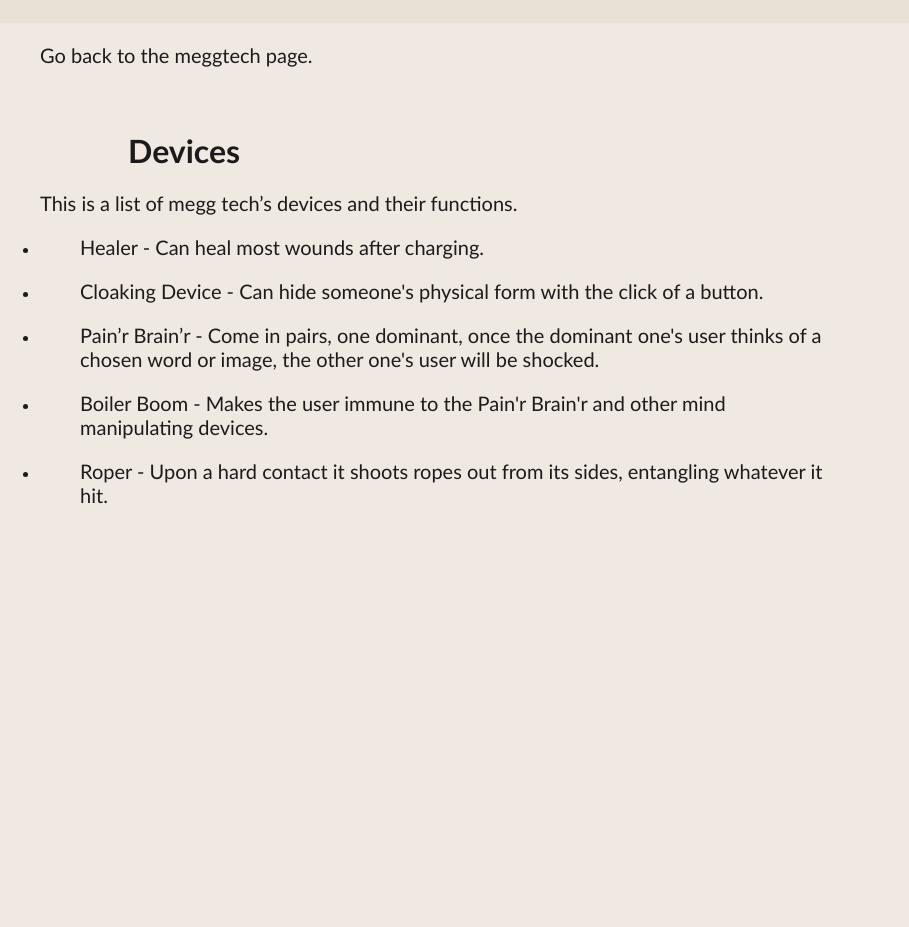
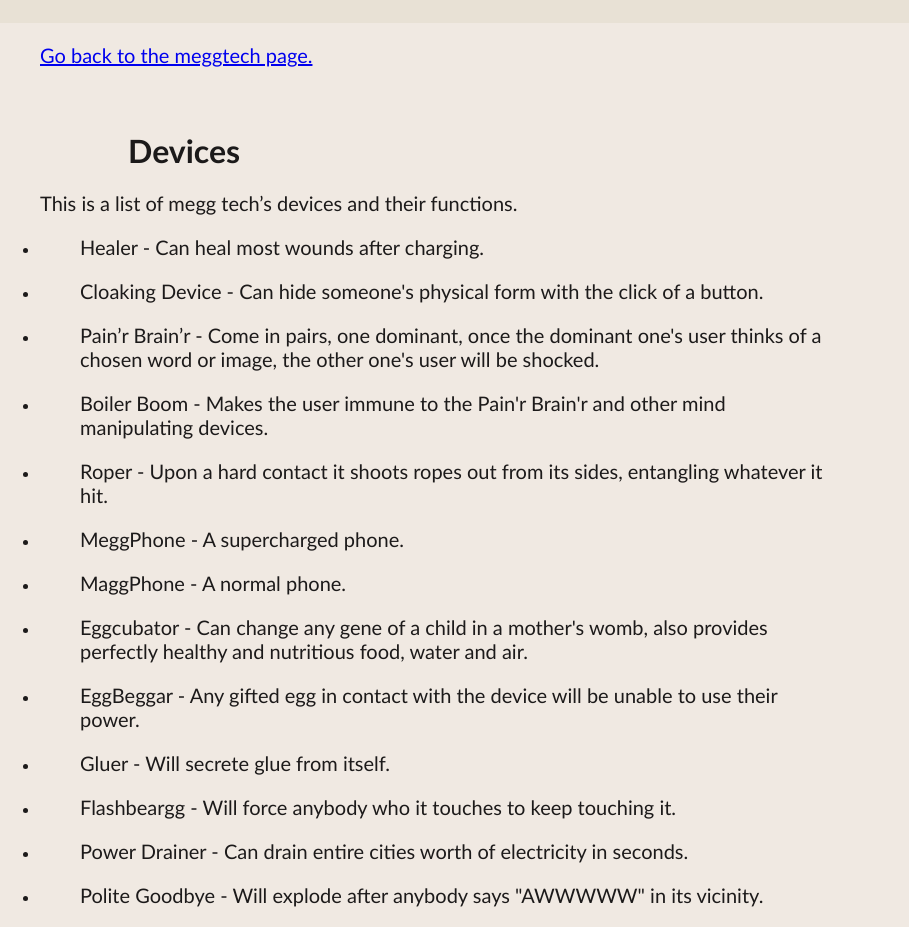
Before and after one commit to Person552/EggDiscord, a plain HTML site: page meggtech/devices.html in a window 1280 px wide. Shown: the part 105-1032 px from the top of the page, 0-909 px from the left. Before the commit the page ends 800 px from the top, so only its background shows below. Drawn offline with Linux system fonts and the light colour scheme.

Commit message:
Update devices.html

```diff
--- a/meggtech/devices.html
+++ b/meggtech/devices.html
@@ -12,7 +12,7 @@
 	<div id="jsHeading"></div>
 
 	<div class="questions">
-		<p><a>Go back to the meggtech page.</a></p>
+		<p><a href="https://person552.github.io/EggDiscord/meggtech.html">Go back to the meggtech page.</a></p>
 
 		<h1>Devices</h1>
 		<p>This is a list of megg tech’s devices and their functions.</p>
@@ -22,6 +22,14 @@
 			<li><p>Pain’r Brain’r - Come in pairs, one dominant, once the dominant one's user thinks of a chosen word or image, the other one's user will be shocked.</p></li>
 			<li><p>Boiler Boom - Makes the user immune to the Pain'r Brain'r and other mind manipulating devices.</p></li>
 			<li><p>Roper - Upon a hard contact it shoots ropes out from its sides, entangling whatever it hit.</p></li>
+			<li><p>MeggPhone - A supercharged phone.</p></li>
+			<li><p>MaggPhone - A normal phone.</p></li>
+			<li><p>Eggcubator - Can change any gene of a child in a mother's womb, also provides perfectly healthy and nutritious food, water and air.</p></li>
+			<li><p>EggBeggar - Any gifted egg in contact with the device will be unable to use their power.</p></li>
+			<li><p>Gluer - Will secrete glue from itself.</p></li>
+			<li><p>Flashbeargg - Will force anybody who it touches to keep touching it.</p></li>
+			<li><p>Power Drainer - Can drain entire cities worth of electricity in seconds.</p></li>
+			<li><p>Polite Goodbye - Will explode after anybody says "AWWWWW" in its vicinity.</p></li>
 		</ul>
 	</div>
 	<script src = "https://person552.github.io/EggDiscord/heading.js"></script>
```
